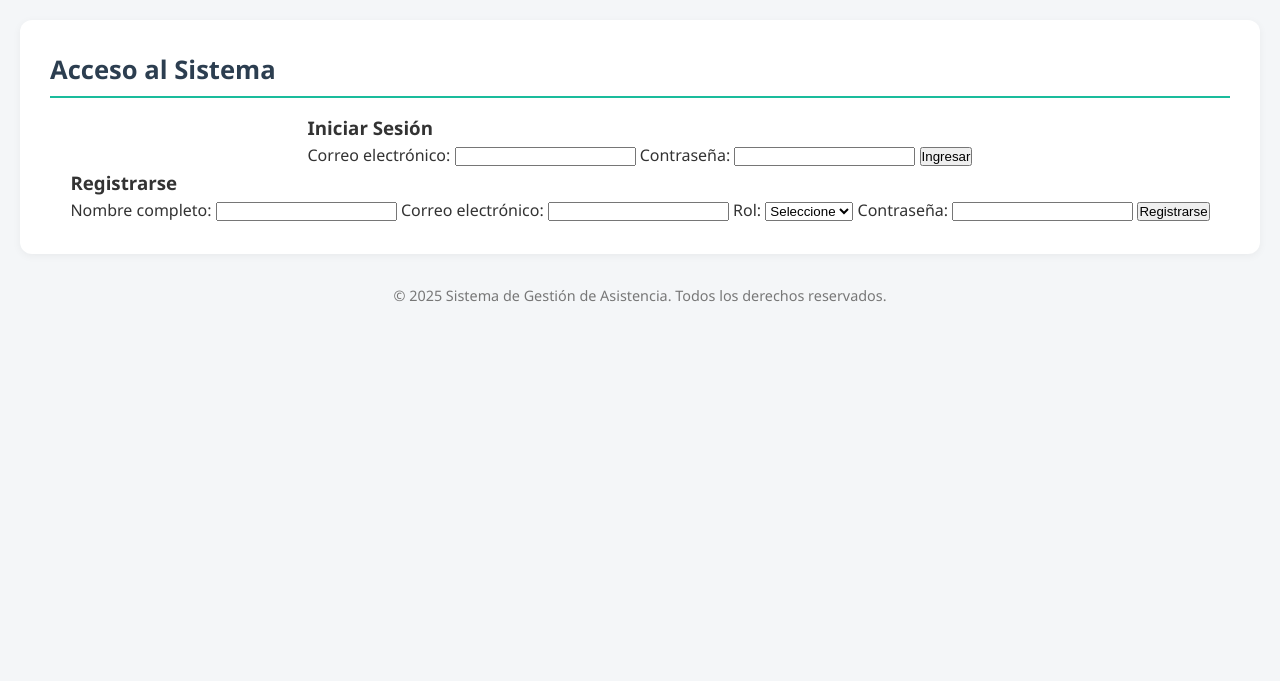
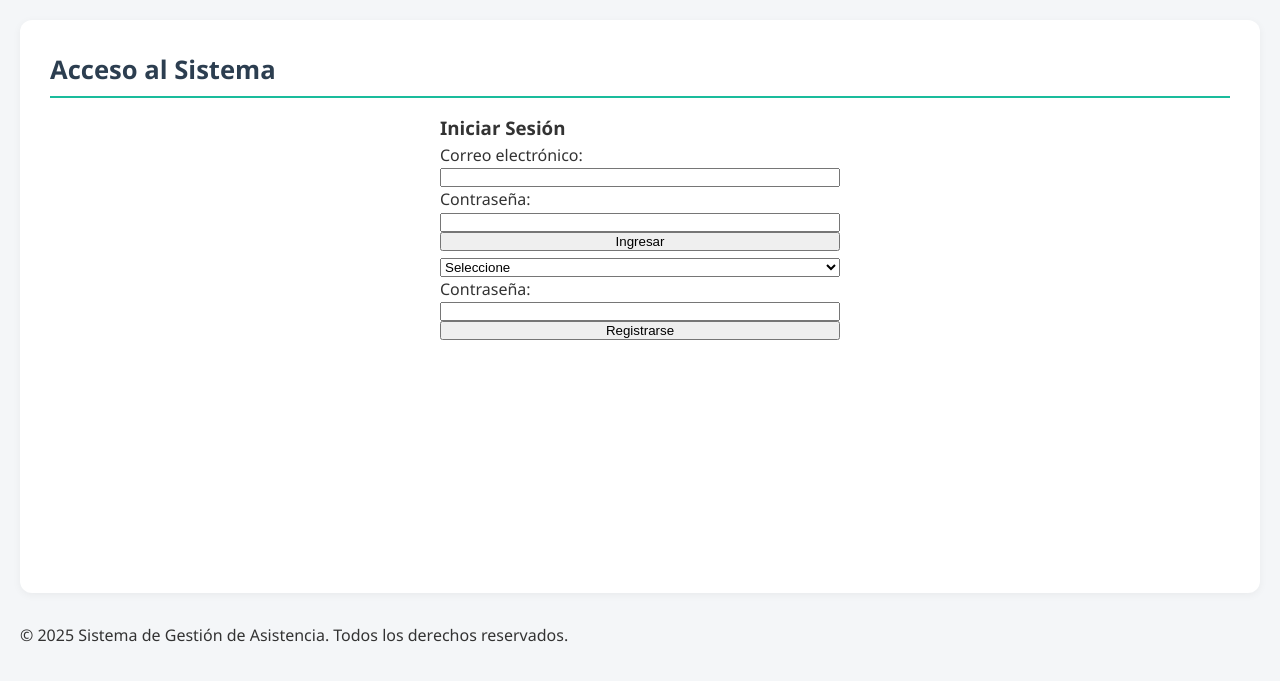
Before and after one commit to AcolombianBoy/MTC-Assistance, a PHP site: page / in a window 1280 px wide. Shown: the top 681 px of the page. Run offline with PHP 8.4, Linux system fonts and the light colour scheme.

Commit message:
Simplificar estilos de formularios en styles.css eliminando reglas innecesarias y optimizando la estructura

```diff
--- a/styles.css
+++ b/styles.css
@@ -41,62 +41,30 @@ section h2 {
 }
 
 .form-container {
+  position: relative;
+  height: 450px; /* Altura aproximada para contener los formularios */
+  width: 100%;
+  max-width: 400px;
+  margin: 0 auto;
+}
+
+form {
+  position: absolute;
+  top: 0;
+  left: 0;
+  width: 100%;
+  min-width: 280px;
+  max-width: 400px;
   display: flex;
   flex-direction: column;
-  align-items: center;
+  background-color: white;
+  transition: transform 0.3s ease-in-out;
 }
 
-.form {
-    flex: 1;
-    min-width: 280px;
-    max-width: 400px;
-    display: flex;
-    flex-direction: column;
+#login-form {
+  z-index: 2;
 }
 
-.form h3 {
-    margin-bottom: 15px;
-    color: #2c3e50;
+#register-form {
+  z-index: 1;
 }
-
-.form label {
-    margin-top: 10px;
-    font-weight: 600;
-    font-size: 0.95rem;
-}
-
-.form input,
-.form select {
-    padding: 10px;
-    border: 1px solid #ccc;
-    border-radius: 6px;
-    margin-top: 5px;
-    font-size: 1rem;
-}
-
-.form button {
-    margin-top: 20px;
-    padding: 10px;
-    background-color: #1abc9c;
-    color: white;
-    border: none;
-    border-radius: 6px;
-    font-weight: bold;
-    cursor: pointer;
-    transition: background-color 0.3s ease;
-}
-
-.form button:hover {
-    background-color: #16a085;
-}
-
-/* Footer */
-footer {
-    text-align: center;
-    margin-top: 30px;
-    color: #777;
-    font-size: 0.9rem;
-}
-#login-form {
-
-}
```
